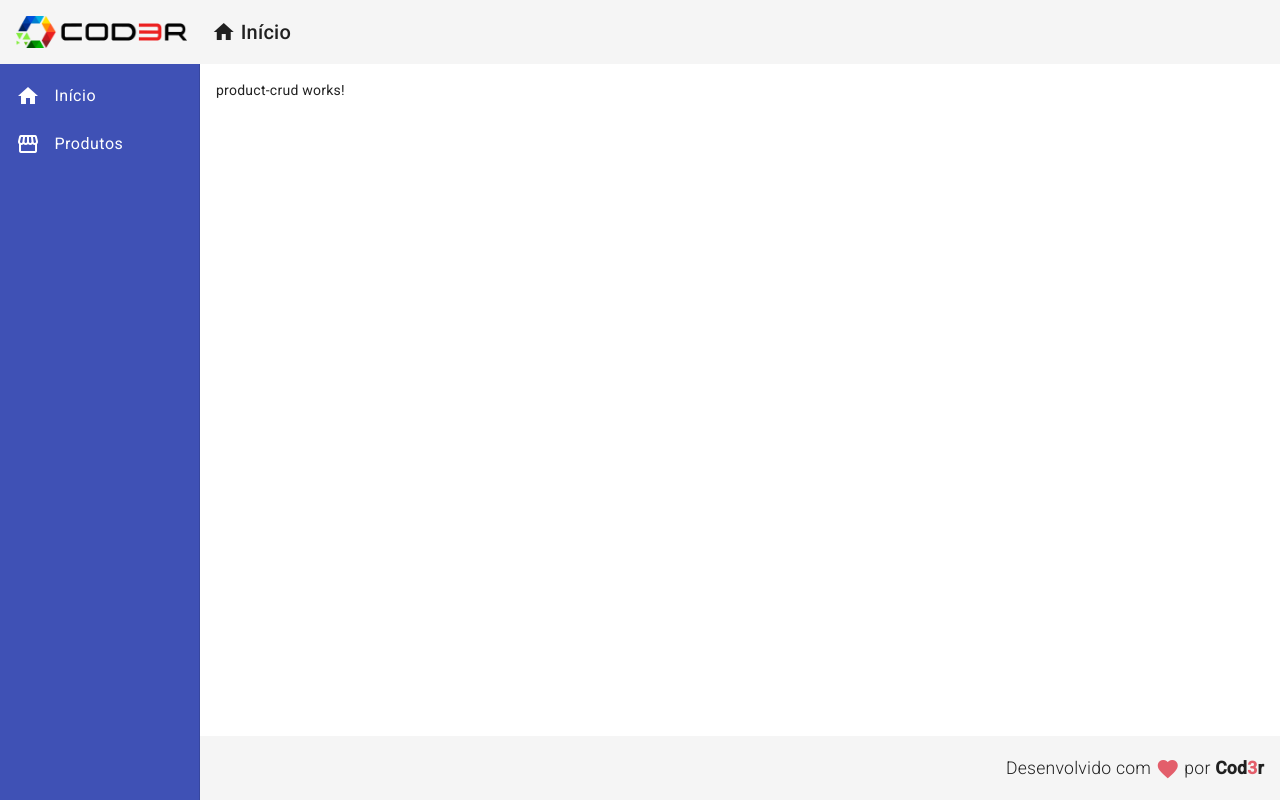
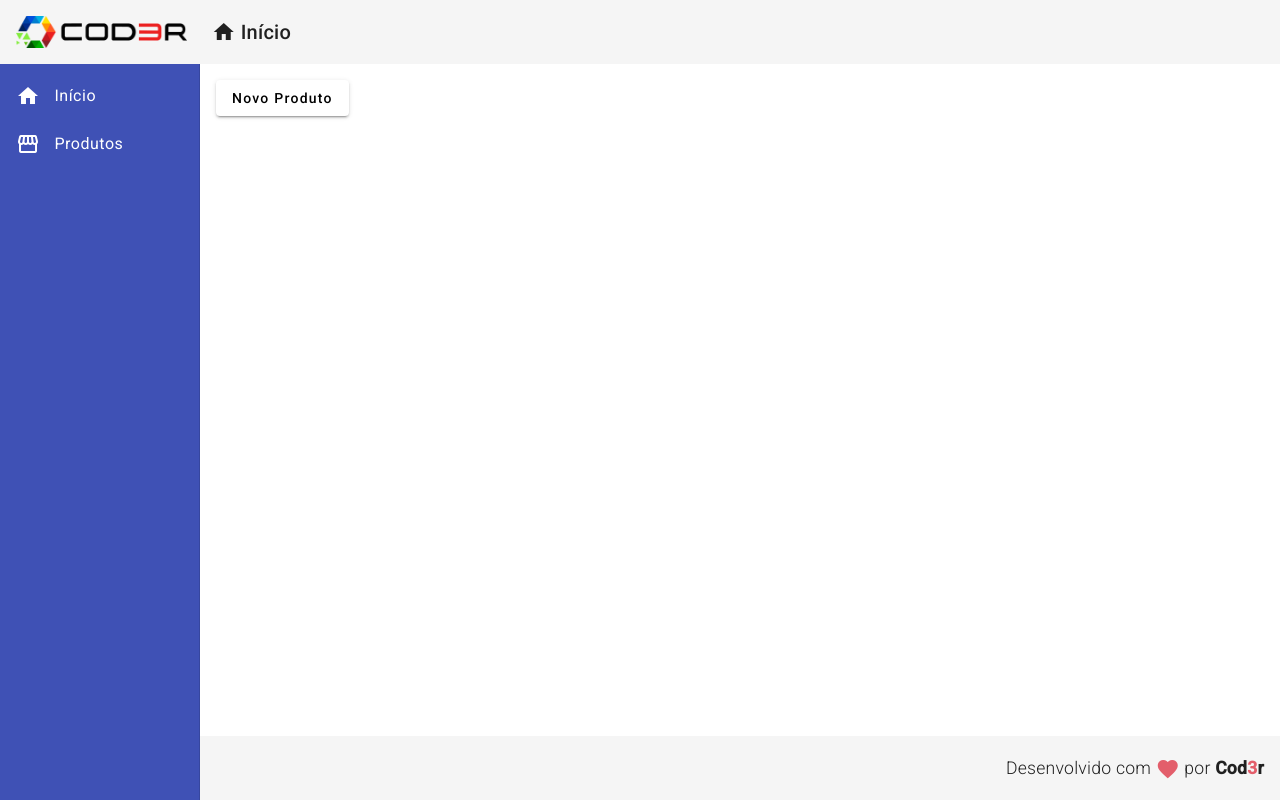
Before and after one commit to Alderj/crud, an Angular app: page /products in a window 1280 px wide. Built offline with nearby package versions, Linux system fonts and the light colour scheme.

Commit message:
criando button Novo Produto com route

```diff
--- a/src/app/app-routing.module.ts
+++ b/src/app/app-routing.module.ts
@@ -2,12 +2,13 @@
 import { RouterModule, Routes } from '@angular/router';
 import { HomeComponent } from './views/home/home.component';
 
-
 import { ProductCrudComponent } from './views/product-crud/product-crud.component';
+import { ProductCreateComponent } from './components/product/product-create/product-create.component';
 
 const routes: Routes = [
   {path:'', component: HomeComponent},
-  {path: 'products', component: ProductCrudComponent}
+  {path: 'products', component: ProductCrudComponent},
+  {path: 'products/create', component: ProductCreateComponent}
 ];
 
 @NgModule({
--- a/src/app/app.module.ts
+++ b/src/app/app.module.ts
@@ -9,12 +9,14 @@
 import { FooterComponent } from './components/template/footer/footer.component';
 import { NavComponent } from './components/template/nav/nav.component';
 import { HomeComponent } from './views/home/home.component'
+import { ProductCrudComponent } from './views/product-crud/product-crud.component';
+import { ProductCreateComponent } from './components/product/product-create/product-create.component';
 
 import { MatToolbarModule } from '@angular/material/toolbar';
 import { MatSidenavModule } from '@angular/material/sidenav';
 import { MatCardModule } from '@angular/material/card';
 import { MatListModule } from '@angular/material/list';
-import { ProductCrudComponent } from './views/product-crud/product-crud.component';
+import { MatButtonModule } from '@angular/material/button';
 
 @NgModule({
   declarations: [
@@ -23,14 +25,15 @@
     FooterComponent,
     NavComponent,
     HomeComponent,
-    ProductCrudComponent
+    ProductCrudComponent,
+    ProductCreateComponent
   ],
   imports: [
     BrowserModule,
     AppRoutingModule,
     BrowserAnimationsModule,
     MatToolbarModule,MatSidenavModule,
-    MatListModule,MatCardModule
+    MatListModule,MatCardModule,MatButtonModule
   ],
   providers: [],
   bootstrap: [AppComponent]
--- /dev/null
+++ b/src/app/components/product/product-create/product-create.component.html
@@ -0,0 +1 @@
+<p>product-create works!</p>
--- a/src/app/views/product-crud/product-crud.component.html
+++ b/src/app/views/product-crud/product-crud.component.html
@@ -1 +1,3 @@
-<p>product-crud works!</p>
+<button mat-raised-button (click)="navigateToProductCreate()">
+    Novo Produto
+</button>
--- a/src/app/views/product-crud/product-crud.component.ts
+++ b/src/app/views/product-crud/product-crud.component.ts
@@ -1,10 +1,20 @@
-import { Component } from '@angular/core';
+import { Component, OnInit } from '@angular/core';
+import { Router } from '@angular/router'
 
 @Component({
   selector: 'app-product-crud',
   templateUrl: './product-crud.component.html',
   styleUrls: ['./product-crud.component.css']
 })
-export class ProductCrudComponent {
+export class ProductCrudComponent implements OnInit {
+
+  constructor(private router: Router){}
+
+  ngOnInit(): void {}
+
+  navigateToProductCreate(): void{
+    console.log('Navegando...')
+    this.router.navigate(['/products/create'])
+  }
 
 }
```
Also changed, not shown: src/app/components/product/product-create/product-create.component.ts (added, +10 -0 lines), src/app/components/product/product-create/product-create.component.css (added), 1 other file (tests, documents, lock files or other folders).
